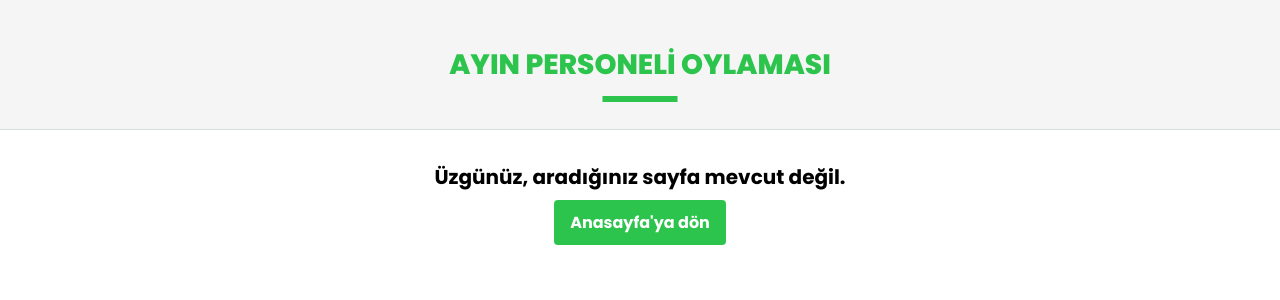
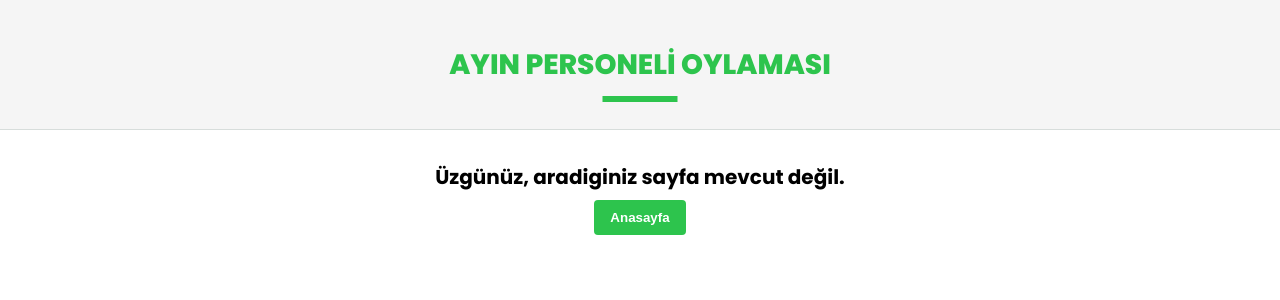
Before and after one commit to yesmncu/appvoting, a Next.js app: page /not-found in a window 1280 px wide. Shown: the top 300 px of the page. Built offline with nearby package versions, Linux system fonts and the light colour scheme; no server answers.

Commit message:
minor fix

```diff
--- a/pages/not-found.js
+++ b/pages/not-found.js
@@ -5,13 +5,13 @@ const NotFound = () => {
   return (
     <>
       <Head>
-        <title> Sayfa Bulunamadı </title>
+        <title>Sayfa Bulunamadı</title>
       </Head>
       <div className='notFound'>
         <div className='container'>
-          <p>Üzgünüz, aradığınız sayfa mevcut değil.</p>
-          <Link href="/" className="btn-default">
-            Anasayfa'ya dön
+          <p> Üzgünüz, aradiginiz sayfa mevcut değil. </p>
+          <Link href="/">
+            <button className="btn-default"> Anasayfa </button>
           </Link>
         </div>
       </div>
```
